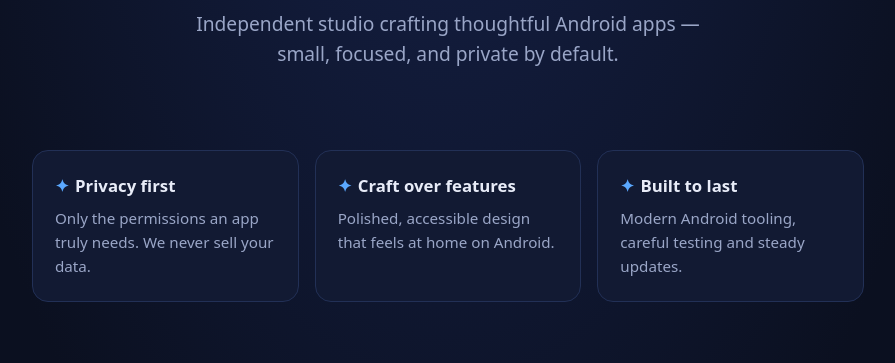
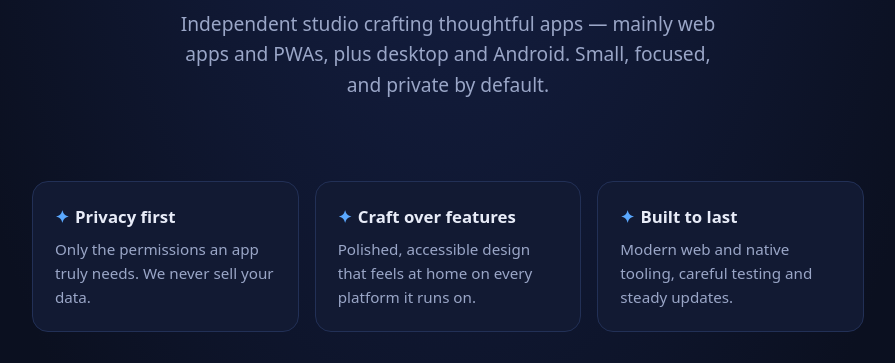
Before and after one commit to polaris-works/polaris-works.github.io, a plain HTML site: page index.html in a window 1280 px wide. Shown: the part 401-764 px from the top of the page, without its empty margins (192-1087 px from the left). Drawn offline with Linux system fonts and the light colour scheme.

Commit message:
Broaden site copy: web apps and PWAs first, plus desktop and Android

```diff
--- a/index.html
+++ b/index.html
@@ -3,8 +3,8 @@
 <head>
 <meta charset="utf-8">
 <meta name="viewport" content="width=device-width, initial-scale=1">
-<title>Polaris Works — Thoughtful Android apps</title>
-<meta name="description" content="Polaris Works is an independent studio crafting thoughtful Android apps.">
+<title>Polaris Works — Thoughtful web, desktop and Android apps</title>
+<meta name="description" content="Polaris Works is an independent studio crafting thoughtful apps — mainly web apps and PWAs, plus desktop and Android.">
 <link rel="icon" href="https://github.com/polaris-works.png">
 <style>
   :root { --bg:#0b1020; --panel:#121a33; --text:#e8ecf8; --muted:#9aa6c7; --accent:#5aa8ff; --line:#223056; }
@@ -54,13 +54,13 @@
   <section class="hero">
     <img src="https://github.com/polaris-works.png" alt="Polaris Works logo">
     <h1>Polaris Works</h1>
-    <p class="tagline">Independent studio crafting thoughtful Android apps — small, focused, and private by default.</p>
+    <p class="tagline">Independent studio crafting thoughtful apps — mainly web apps and PWAs, plus desktop and Android. Small, focused, and private by default.</p>
   </section>
 
   <section class="grid">
     <div class="card"><h3><span class="star">✦</span>Privacy first</h3><p>Only the permissions an app truly needs. We never sell your data.</p></div>
-    <div class="card"><h3><span class="star">✦</span>Craft over features</h3><p>Polished, accessible design that feels at home on Android.</p></div>
-    <div class="card"><h3><span class="star">✦</span>Built to last</h3><p>Modern Android tooling, careful testing and steady updates.</p></div>
+    <div class="card"><h3><span class="star">✦</span>Craft over features</h3><p>Polished, accessible design that feels at home on every platform it runs on.</p></div>
+    <div class="card"><h3><span class="star">✦</span>Built to last</h3><p>Modern web and native tooling, careful testing and steady updates.</p></div>
   </section>
 
   <section id="apps">
```
